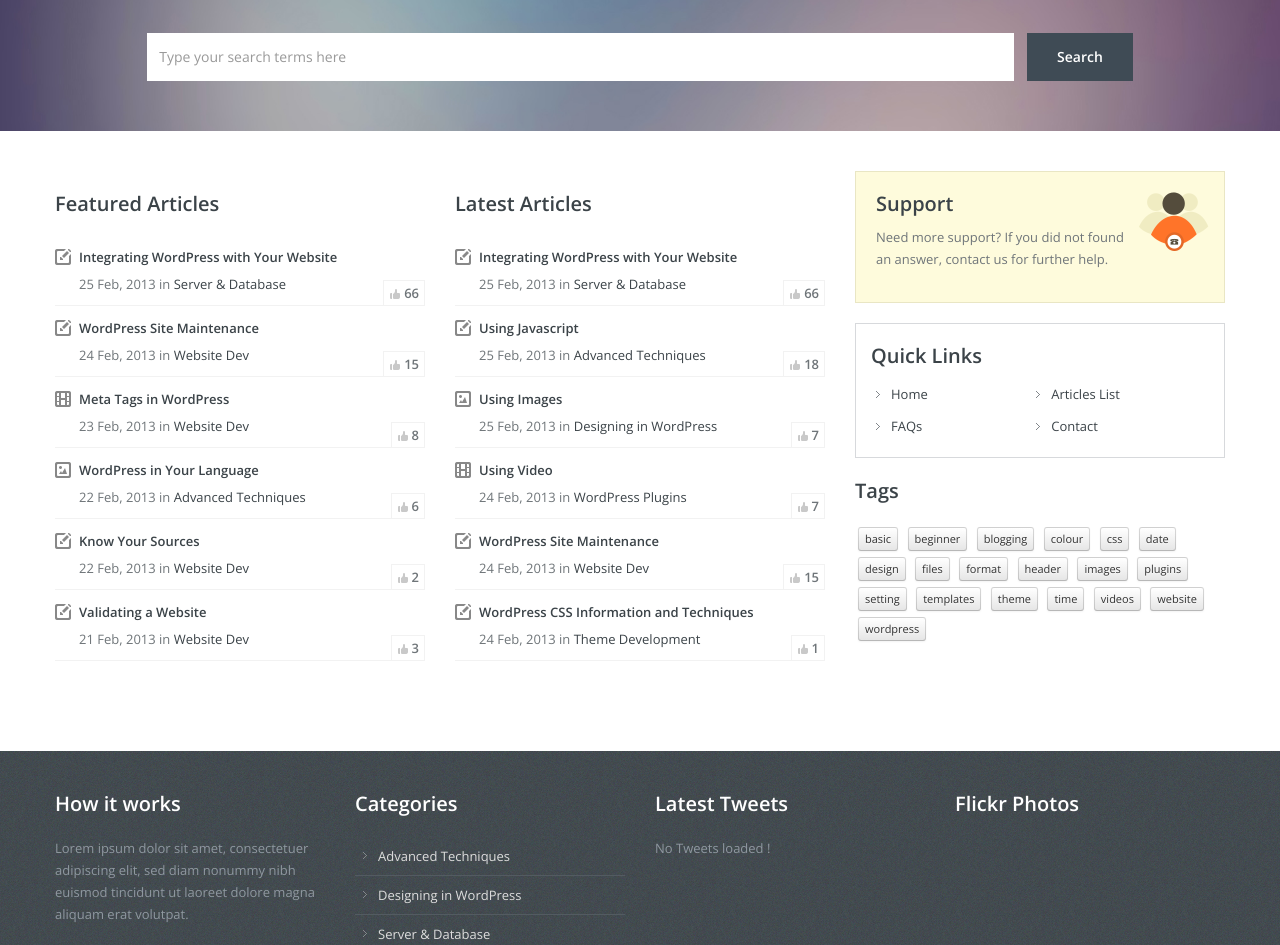
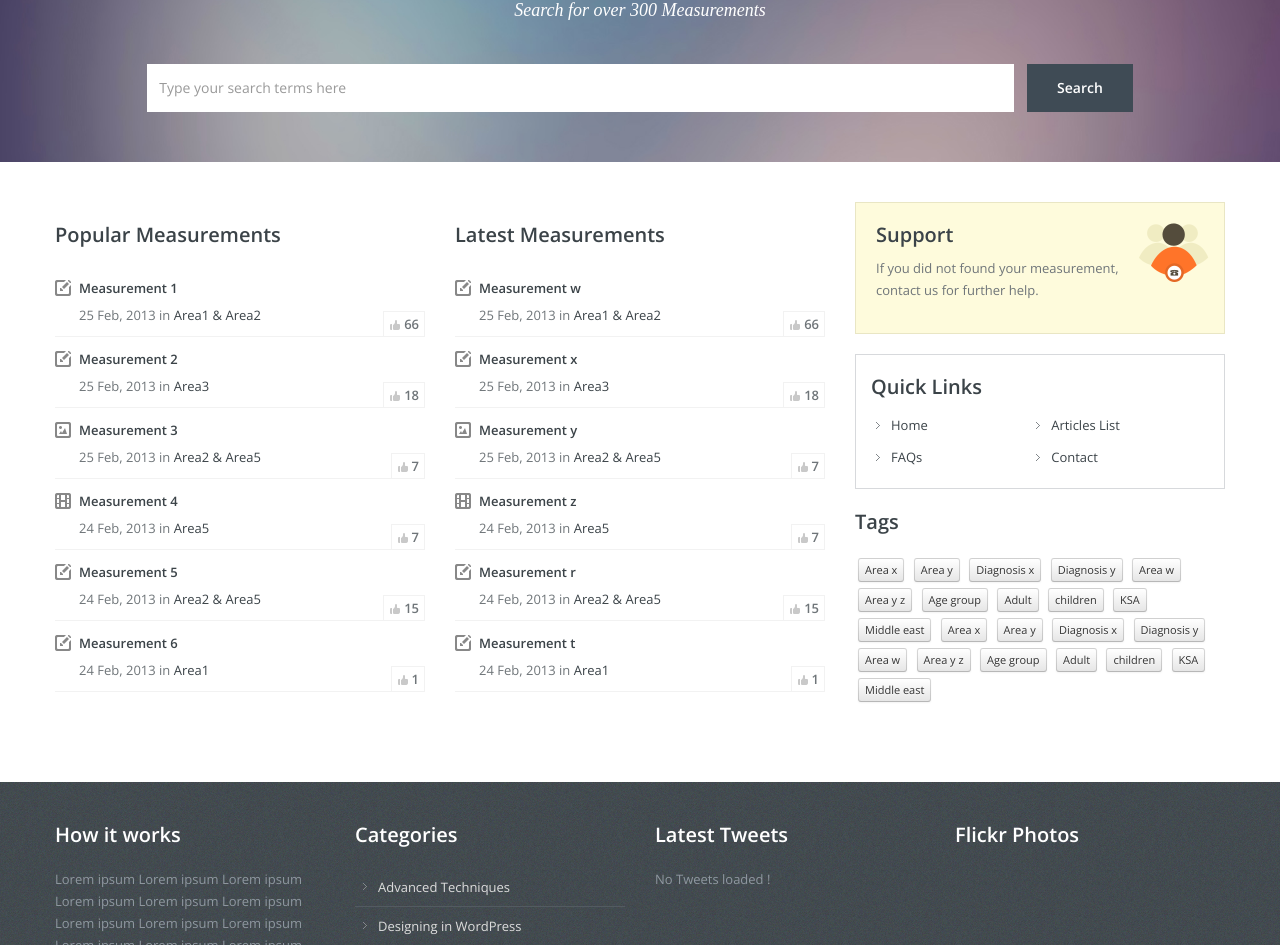
Before and after one commit to hsrc-it/Theme3, a plain HTML site: page index.html in a window 1280 px wide. Shown: the part 212-1157 px from the top of the page. Drawn offline with nearby package versions, Linux system fonts and the light colour scheme; a script that the page names is missing; a web font is replaced by a local one.

Commit message:
2nd commit

```diff
--- a/index.html
+++ b/index.html
@@ -8,7 +8,7 @@
                 <meta charset="UTF-8" />
                 <meta name="viewport" content="width=device-width, initial-scale=1.0">
 
-                <title>Knowledge Base Template</title>
+                <title>Arabic Health Measurements</title>
 
                 <link rel="shortcut icon" href="images/favicon.png" />
 
@@ -42,10 +42,10 @@
 
                                         <div class="logo-container">
                                                 <!-- Website Logo -->
-                                                <a href="index.html"  title="Knowledge Base Theme">
-                                                        <img src="images/logo.png" alt="Knowledge Base Theme">
+                                                <a href="index.html"  title="Arabic Health Measurements">
+                                                        <img src="images/logo.png" alt="Arabic Health Measurements">
                                                 </a>
-                                                <span class="tag-line">Premium HTML Template</span>
+                                                <!--<span class="tag-line">Premium HTML Template</span>-->
                                         </div>
 
 
@@ -87,8 +87,8 @@
                 <!-- Start of Search Wrapper -->
                 <div class="search-area-wrapper">
                         <div class="search-area container">
-                                <h3 class="search-header">Have a Question?</h3>
-                                <p class="search-tag-line">If you have any question you can ask below or enter what you are looking for!</p>
+                                <h3 class="search-header">Arabic Health Measurements</h3>
+                                <p class="search-tag-line">Search for over 300 Measurements</p>
 
                                 <form id="search-form" class="search-form clearfix" method="get" action="#" autocomplete="off">
                                         <input class="search-term required" type="text" id="s" name="s" placeholder="Type your search terms here" title="* Please enter a search term!" />
@@ -110,73 +110,73 @@
                                                 <!-- Basic Home Page Template -->
                                                 <div class="row separator">
                                                         <section class="span4 articles-list">
-                                                                <h3>Featured Articles</h3>
+                                                                <h3>Popular Measurements</h3>
                                                                 <ul class="articles">
-                                                                        <li class="article-entry standard">
-                                                                                <h4><a href="single.html">Integrating WordPress with Your Website</a></h4>
-                                                                                <span class="article-meta">25 Feb, 2013 in <a href="#" title="View all posts in Server &amp; Database">Server &amp; Database</a></span>
+																		<li class="article-entry standard">
+                                                                                <h4><a href="single.html">Measurement 1</a></h4>
+                                                                                <span class="article-meta">25 Feb, 2013 in <a href="#" title="View all posts in Server &amp; Database">Area1 &amp; Area2</a></span>
                                                                                 <span class="like-count">66</span>
                                                                         </li>
                                                                         <li class="article-entry standard">
-                                                                                <h4><a href="single.html">WordPress Site Maintenance</a></h4>
-                                                                                <span class="article-meta">24 Feb, 2013 in <a href="#" title="View all posts in Website Dev">Website Dev</a></span>
+                                                                                <h4><a href="single.html">Measurement 2</a></h4>
+                                                                                <span class="article-meta">25 Feb, 2013 in <a href="#" title="View all posts in Advanced Techniques">Area3</a></span>
+                                                                                <span class="like-count">18</span>
+                                                                        </li>
+                                                                        <li class="article-entry image">
+                                                                                <h4><a href="single.html">Measurement 3</a></h4>
+                                                                                <span class="article-meta">25 Feb, 2013 in <a href="#" title="View all posts in Designing in WordPress">Area2 &amp; Area5</a></span>
+                                                                                <span class="like-count">7</span>
+                                                                        </li>
+                                                                        <li class="article-entry video">
+                                                                                <h4><a href="single.html">Measurement 4</a></h4>
+                                                                                <span class="article-meta">24 Feb, 2013 in <a href="#" title="View all posts in WordPress Plugins">Area5</a></span>
+                                                                                <span class="like-count">7</span>
+                                                                        </li>
+                                                                        <li class="article-entry standard">
+                                                                                <h4><a href="single.html">Measurement 5</a></h4>
+                                                                                <span class="article-meta">24 Feb, 2013 in <a href="#" title="View all posts in Website Dev">Area2 &amp; Area5</a></span>
                                                                                 <span class="like-count">15</span>
                                                                         </li>
-                                                                        <li class="article-entry video">
-                                                                                <h4><a href="single.html">Meta Tags in WordPress</a></h4>
-                                                                                <span class="article-meta">23 Feb, 2013 in <a href="#" title="View all posts in Website Dev">Website Dev</a></span>
-                                                                                <span class="like-count">8</span>
-                                                                        </li>
-                                                                        <li class="article-entry image">
-                                                                                <h4><a href="single.html">WordPress in Your Language</a></h4>
-                                                                                <span class="article-meta">22 Feb, 2013 in <a href="#" title="View all posts in Advanced Techniques">Advanced Techniques</a></span>
-                                                                                <span class="like-count">6</span>
-                                                                        </li>
                                                                         <li class="article-entry standard">
-                                                                                <h4><a href="single.html">Know Your Sources</a></h4>
-                                                                                <span class="article-meta">22 Feb, 2013 in <a href="#" title="View all posts in Website Dev">Website Dev</a></span>
-                                                                                <span class="like-count">2</span>
-                                                                        </li>
-                                                                        <li class="article-entry standard">
-                                                                                <h4><a href="single.html">Validating a Website</a></h4>
-                                                                                <span class="article-meta">21 Feb, 2013 in <a href="#" title="View all posts in Website Dev">Website Dev</a></span>
-                                                                                <span class="like-count">3</span>
+                                                                                <h4><a href="single.html">Measurement 6</a></h4>
+                                                                                <span class="article-meta">24 Feb, 2013 in <a href="#" title="View all posts in Theme Development">Area1</a></span>
+                                                                                <span class="like-count">1</span>
                                                                         </li>
                                                                 </ul>
                                                         </section>
 
 
                                                         <section class="span4 articles-list">
-                                                                <h3>Latest Articles</h3>
+                                                                <h3>Latest Measurements</h3>
                                                                 <ul class="articles">
-                                                                        <li class="article-entry standard">
-                                                                                <h4><a href="single.html">Integrating WordPress with Your Website</a></h4>
-                                                                                <span class="article-meta">25 Feb, 2013 in <a href="#" title="View all posts in Server &amp; Database">Server &amp; Database</a></span>
+																		<li class="article-entry standard">
+                                                                                <h4><a href="single.html">Measurement w</a></h4>
+                                                                                <span class="article-meta">25 Feb, 2013 in <a href="#" title="View all posts in Server &amp; Database">Area1 &amp; Area2</a></span>
                                                                                 <span class="like-count">66</span>
                                                                         </li>
                                                                         <li class="article-entry standard">
-                                                                                <h4><a href="single.html">Using Javascript</a></h4>
-                                                                                <span class="article-meta">25 Feb, 2013 in <a href="#" title="View all posts in Advanced Techniques">Advanced Techniques</a></span>
+                                                                                <h4><a href="single.html">Measurement x</a></h4>
+                                                                                <span class="article-meta">25 Feb, 2013 in <a href="#" title="View all posts in Advanced Techniques">Area3</a></span>
                                                                                 <span class="like-count">18</span>
                                                                         </li>
                                                                         <li class="article-entry image">
-                                                                                <h4><a href="single.html">Using Images</a></h4>
-                                                                                <span class="article-meta">25 Feb, 2013 in <a href="#" title="View all posts in Designing in WordPress">Designing in WordPress</a></span>
+                                                                                <h4><a href="single.html">Measurement y</a></h4>
+                                                                                <span class="article-meta">25 Feb, 2013 in <a href="#" title="View all posts in Designing in WordPress">Area2 &amp; Area5</a></span>
                                                                                 <span class="like-count">7</span>
                                                                         </li>
                                                                         <li class="article-entry video">
-                                                                                <h4><a href="single.html">Using Video</a></h4>
-                                                                                <span class="article-meta">24 Feb, 2013 in <a href="#" title="View all posts in WordPress Plugins">WordPress Plugins</a></span>
+                                                                                <h4><a href="single.html">Measurement z</a></h4>
+                                                                                <span class="article-meta">24 Feb, 2013 in <a href="#" title="View all posts in WordPress Plugins">Area5</a></span>
                                                                                 <span class="like-count">7</span>
                                                                         </li>
                                                                         <li class="article-entry standard">
-                                                                                <h4><a href="single.html">WordPress Site Maintenance</a></h4>
-                                                                                <span class="article-meta">24 Feb, 2013 in <a href="#" title="View all posts in Website Dev">Website Dev</a></span>
+                                                                                <h4><a href="single.html">Measurement r</a></h4>
+                                                                                <span class="article-meta">24 Feb, 2013 in <a href="#" title="View all posts in Website Dev">Area2 &amp; Area5</a></span>
                                                                                 <span class="like-count">15</span>
                                                                         </li>
                                                                         <li class="article-entry standard">
-                                                                                <h4><a href="single.html">WordPress CSS Information and Techniques</a></h4>
-                                                                                <span class="article-meta">24 Feb, 2013 in <a href="#" title="View all posts in Theme Development">Theme Development</a></span>
+                                                                                <h4><a href="single.html">Measurement t</a></h4>
+                                                                                <span class="article-meta">24 Feb, 2013 in <a href="#" title="View all posts in Theme Development">Area1</a></span>
                                                                                 <span class="like-count">1</span>
                                                                         </li>
                                                                 </ul>
@@ -192,7 +192,7 @@
                                                 <section class="widget">
                                                         <div class="support-widget">
                                                                 <h3 class="title">Support</h3>
-                                                                <p class="intro">Need more support? If you did not found an answer, contact us for further help.</p>
+                                                                <p class="intro">If you did not found your measurement, contact us for further help.</p>
                                                         </div>
                                                 </section>
 
@@ -211,25 +211,28 @@
                                                 <section class="widget">
                                                         <h3 class="title">Tags</h3>
                                                         <div class="tagcloud">
-                                                                <a href="#" class="btn btn-mini">basic</a>
-                                                                <a href="#" class="btn btn-mini">beginner</a>
-                                                                <a href="#" class="btn btn-mini">blogging</a>
-                                                                <a href="#" class="btn btn-mini">colour</a>
-                                                                <a href="#" class="btn btn-mini">css</a>
-                                                                <a href="#" class="btn btn-mini">date</a>
-                                                                <a href="#" class="btn btn-mini">design</a>
-                                                                <a href="#" class="btn btn-mini">files</a>
-                                                                <a href="#" class="btn btn-mini">format</a>
-                                                                <a href="#" class="btn btn-mini">header</a>
-                                                                <a href="#" class="btn btn-mini">images</a>
-                                                                <a href="#" class="btn btn-mini">plugins</a>
-                                                                <a href="#" class="btn btn-mini">setting</a>
-                                                                <a href="#" class="btn btn-mini">templates</a>
-                                                                <a href="#" class="btn btn-mini">theme</a>
-                                                                <a href="#" class="btn btn-mini">time</a>
-                                                                <a href="#" class="btn btn-mini">videos</a>
-                                                                <a href="#" class="btn btn-mini">website</a>
-                                                                <a href="#" class="btn btn-mini">wordpress</a>
+                                                                <a href="#" class="btn btn-mini">Area x</a>
+                                                                <a href="#" class="btn btn-mini">Area y</a>
+                                                                <a href="#" class="btn btn-mini">Diagnosis x</a>
+                                                                <a href="#" class="btn btn-mini">Diagnosis y</a>
+                                                                <a href="#" class="btn btn-mini">Area w</a>
+                                                                <a href="#" class="btn btn-mini">Area y z</a>
+                                                                <a href="#" class="btn btn-mini">Age group</a>
+                                                                <a href="#" class="btn btn-mini">Adult</a>
+                                                                <a href="#" class="btn btn-mini">children</a>
+                                                                <a href="#" class="btn btn-mini">KSA</a>
+                                                                <a href="#" class="btn btn-mini">Middle east</a>
+																<a href="#" class="btn btn-mini">Area x</a>
+                                                                <a href="#" class="btn btn-mini">Area y</a>
+                                                                <a href="#" class="btn btn-mini">Diagnosis x</a>
+                                                                <a href="#" class="btn btn-mini">Diagnosis y</a>
+                                                                <a href="#" class="btn btn-mini">Area w</a>
+                                                                <a href="#" class="btn btn-mini">Area y z</a>
+                                                                <a href="#" class="btn btn-mini">Age group</a>
+                                                                <a href="#" class="btn btn-mini">Adult</a>
+                                                                <a href="#" class="btn btn-mini">children</a>
+                                                                <a href="#" class="btn btn-mini">KSA</a>
+                                                                <a href="#" class="btn btn-mini">Middle east</a
                                                         </div>
                                                 </section>
 
@@ -249,8 +252,8 @@
                                                 <section class="widget">
                                                         <h3 class="title">How it works</h3>
                                                         <div class="textwidget">
-                                                                <p>Lorem ipsum dolor sit amet, consectetuer adipiscing elit, sed diam nonummy nibh euismod tincidunt ut laoreet dolore magna aliquam erat volutpat. </p>
-                                                                <p>Ut wisi enim ad minim veniam, quis nostrud exerci tation ullamcorper suscipit lobortis nisl ut aliquip ex ea commodo consequat. </p>
+                                                                <p>Lorem ipsum Lorem ipsum Lorem ipsum Lorem ipsum Lorem ipsum Lorem ipsum Lorem ipsum Lorem ipsum Lorem ipsum Lorem ipsum Lorem ipsum Lorem ipsum. </p>
+                                                                <p>Lorem ipsum Lorem ipsum Lorem ipsum Lorem ipsum Lorem ipsum Lorem ipsum Lorem ipsum Lorem ipsum Lorem ipsum Lorem ipsum . </p>
                                                         </div>
                                                 </section>
                                         </div>
```
Also changed, not shown: articles-list.html (+4 -4 lines), contact.html (+6 -18 lines), faq.html (+12 -16 lines), single.html (+5 -9 lines), images/logo.png.
